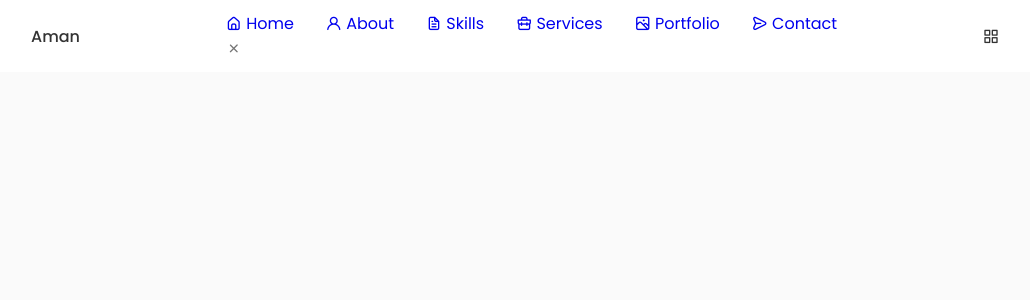
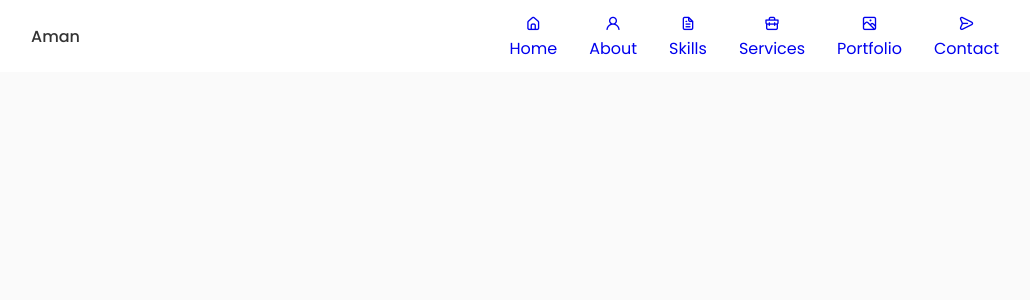
Before and after one commit to AmanWorku/AmanWorku.github.io, a React (Create React App) app: page / in a window 1280 px wide. Shown: the top 300 px of the page, without its empty margins (125-1155 px from the left). Built offline with nearby package versions, Linux system fonts and the light colour scheme.

Commit message:
Add display setting

```diff
--- a/src/components/header/header.css
+++ b/src/components/header/header.css
@@ -24,3 +24,13 @@
     display: flex;
     column-gap: 2rem;
 }
+.nav__link {
+    display: flex;
+    flex-direction: column;
+    align-items: center;
+}
+
+.nav__close,
+.nav__toggle {
+    display: none;
+}
```
